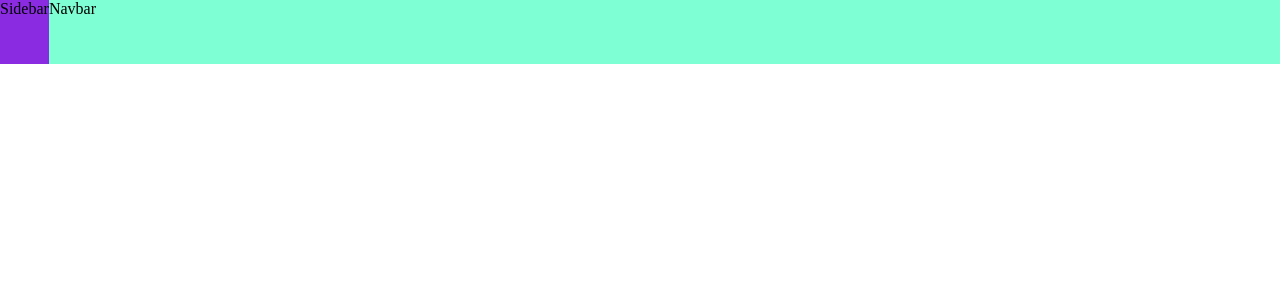
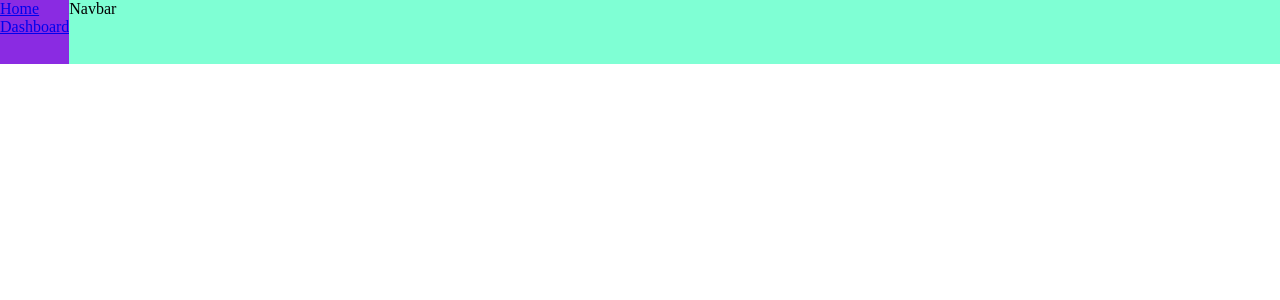
Before and after one commit to AyushBobale/VisualizationDashboard, a React (Create React App) app in the folder source/client/: page / in a window 1280 px wide. Shown: the top 300 px of the page. Built offline with nearby package versions, Linux system fonts and the light colour scheme.

Commit message:
links added to side bar

```diff
--- a/source/client/src/Layouts/RootLayout.jsx
+++ b/source/client/src/Layouts/RootLayout.jsx
@@ -8,7 +8,7 @@ function RootLayout() {
   const [sideBar, setSideBar] = useState(true);
   return (
     <div className="root-container">
-      <Sidebar />
+      <Sidebar sideBar={sideBar} setSideBar={setSideBar} />
       <div className="nav-outlet-container">
         <Navbar />
         <div className="outlet-container">
--- a/source/client/src/Pages/PageNotFound/PageNotFound.jsx
+++ b/source/client/src/Pages/PageNotFound/PageNotFound.jsx
@@ -1,7 +1,13 @@
+import { Link } from "react-router-dom";
 import React from "react";
 
 function PageNotFound() {
-  return <div>PageNotFound</div>;
+  return (
+    <div>
+      PageNotFound
+      <Link to={"/"}>Go Home</Link>
+    </div>
+  );
 }
 
 export default PageNotFound;
--- a/source/client/src/components/Sidebar/Sidebar.css
+++ b/source/client/src/components/Sidebar/Sidebar.css
@@ -1,3 +1,9 @@
+.sidebar-closed {
+  display: none;
+}
+
 .sidebar {
   background-color: blueviolet;
+  display: flex;
+  flex-direction: column;
 }
--- a/source/client/src/components/Sidebar/Sidebar.jsx
+++ b/source/client/src/components/Sidebar/Sidebar.jsx
@@ -1,9 +1,20 @@
 import "./Sidebar.css";
 
+import { Link } from "react-router-dom";
+import { ROUTES } from "../../config";
 import React from "react";
 
-function Sidebar() {
-  return <div className="sidebar">Sidebar</div>;
+function Sidebar({ sideBar, setSideBar }) {
+  return (
+    <div className={sideBar ? "sidebar" : "sidebar-closed"}>
+      <div>
+        <Link to={ROUTES.ROOT}>Home</Link>
+      </div>
+      <div>
+        <Link to={ROUTES.DASHBOARD}>Dashboard</Link>
+      </div>
+    </div>
+  );
 }
 
 export default Sidebar;
```
